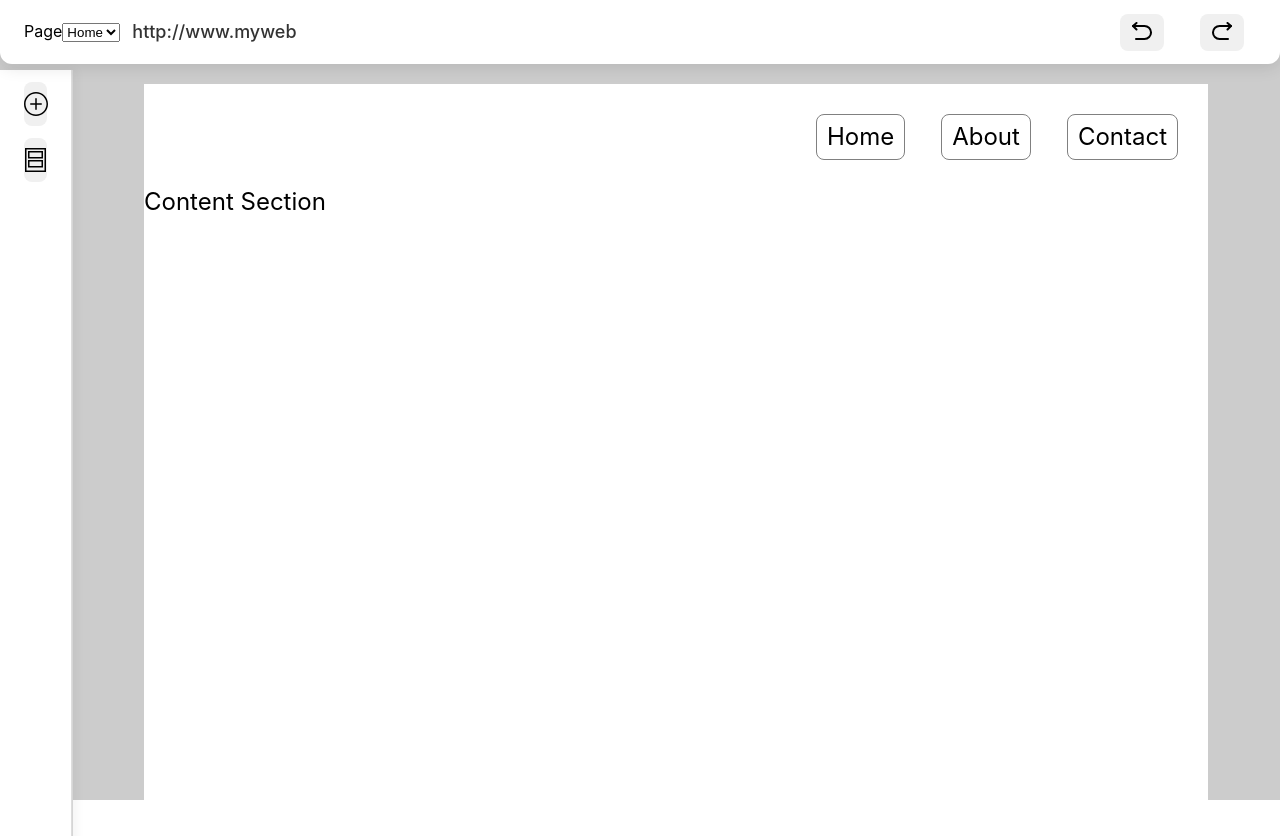
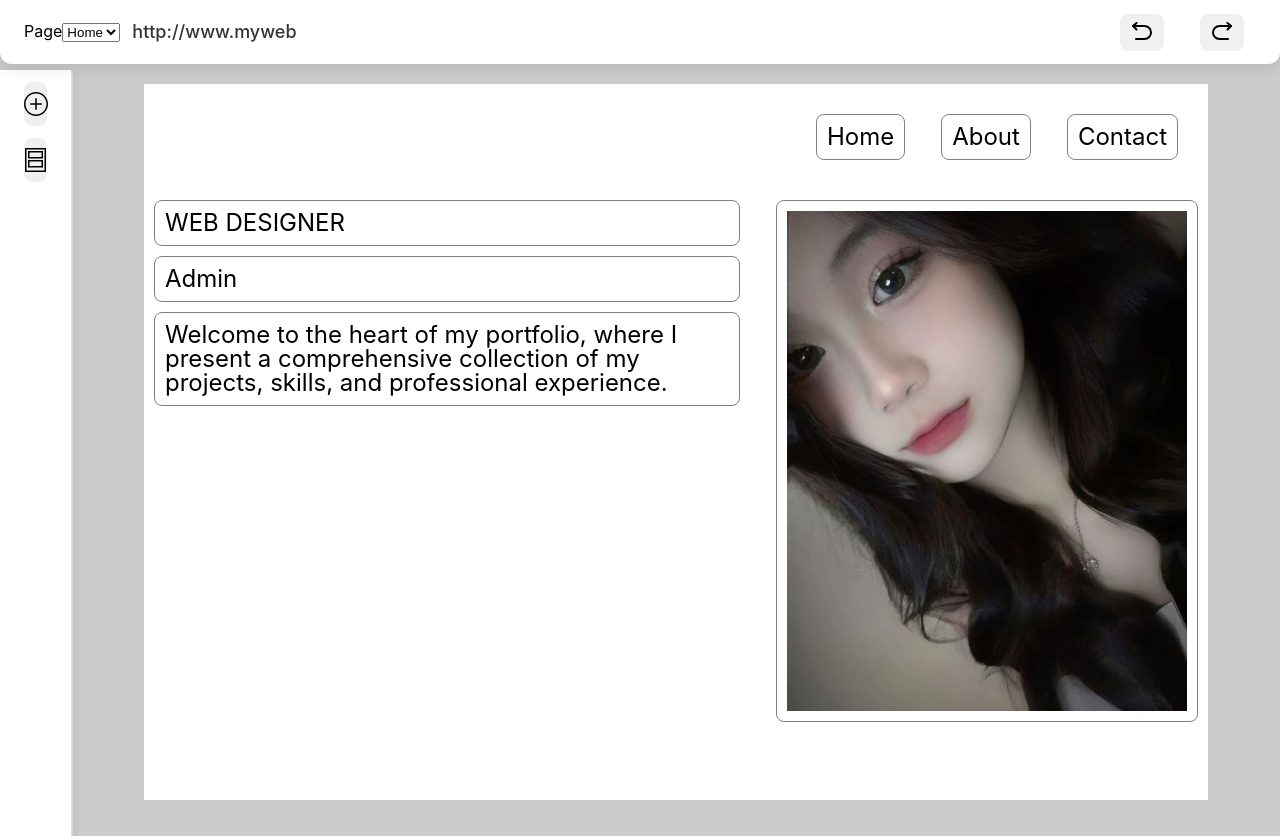
Before and after one commit to ZzzNTKzzZ/Web, a React (Create React App) app: page /editor in a window 1280 px wide. Before the commit the page ends 800 px from the top, so only its background shows below. Built offline with nearby package versions, Linux system fonts and the light colour scheme.

Commit message:
add banner portfolio

```diff
--- a/package.json
+++ b/package.json
@@ -4,10 +4,12 @@
   "private": true,
   "dependencies": {
     "@dnd-kit/core": "^6.3.1",
+    "@dnd-kit/sortable": "^10.0.0",
     "@testing-library/dom": "^10.4.0",
     "@testing-library/jest-dom": "^6.6.3",
     "@testing-library/react": "^16.3.0",
     "@testing-library/user-event": "^13.5.0",
+    "@tiptap/extension-placeholder": "^2.14.0",
     "@tiptap/extension-text-style": "^2.12.0",
     "@tiptap/react": "^2.12.0",
     "@tiptap/starter-kit": "^2.12.0",
--- a/src/Page/EditPortfolio/EditPortfolio.jsx
+++ b/src/Page/EditPortfolio/EditPortfolio.jsx
@@ -33,6 +33,7 @@ export default function EditPortfolio() {
     justifyContent: "right",
   });
 
+  const [styleContentSection, setStyleContentSection] = useState()
   function renderMenu() {
     switch (editMenu) {
       case "navbar-section":
--- a/src/Page/EditPortfolio/EditPortfolio.module.css
+++ b/src/Page/EditPortfolio/EditPortfolio.module.css
@@ -1,3 +1,4 @@
 .editPortfolio {
     background-color: #ccc;
+    padding-bottom: 36px;
 }
--- a/src/components/EditComponent/DraggAble/DraggAble.jsx
+++ b/src/components/EditComponent/DraggAble/DraggAble.jsx
@@ -1,6 +1,5 @@
 import React, { useState } from "react";
 import { useDraggable } from "@dnd-kit/core";
-
 import style from "./DraggAble.module.css";
 
 export default function DraggAble({
@@ -10,11 +9,13 @@ export default function DraggAble({
   activeId,
   setActiveId,
   editStyle,
-  navbarStyle
+  navbarStyle,
+  image,
 }) {
   const [isHover, setIsHover] = useState(false);
   const { attributes, listeners, setNodeRef, transform } = useDraggable({ id });
   const [isEditing, setIsEditing] = useState(false);
+
   const handleClick = (e) => {
     e.stopPropagation();
     setActiveId(id);
@@ -36,7 +37,7 @@ export default function DraggAble({
           : undefined,
         border: activeId === id ? "2px solid blue" : "1px solid gray",
         cursor: "grab",
-        color: isHover ? navbarStyle.hoverColor : "inherit",
+        color: isHover ? navbarStyle?.hoverColor : "inherit",
       }}
       {...listeners}
       {...attributes}
@@ -50,14 +51,18 @@ export default function DraggAble({
           pointerEvents: "auto",
           userSelect: "text",
           cursor: "text",
-          fontFamily: navbarStyle.fontFamily,
-          fontWeight: navbarStyle.typography.fontWeight,
-          fontStyle: navbarStyle.typography.fontStyle,
-          textDecoration: navbarStyle.typography.textDecoration,
+          fontFamily: navbarStyle?.fontFamily,
+          fontWeight: navbarStyle?.typography?.fontWeight,
+          fontStyle: navbarStyle?.typography?.fontStyle,
+          textDecoration: navbarStyle?.typography?.textDecoration,
         }}
         onPointerDown={(e) => e.stopPropagation()}
       >
-        {isEditing && React.isValidElement(children) ? (
+        {image ? (
+          <div className={style.image}>
+            <img src={image} alt="Preview" className={style.imagePreview} />
+          </div>
+        ) : isEditing && React.isValidElement(children) ? (
           React.cloneElement(children, { editable: true })
         ) : (
           <div>{label}</div>
--- a/src/components/EditComponent/DraggAble/DraggAble.module.css
+++ b/src/components/EditComponent/DraggAble/DraggAble.module.css
@@ -5,3 +5,10 @@
     min-width: 20%;
     user-select: "none";
 }
+
+.image img {
+    width: 400px;        /* Fixed size is better for profile pictures */
+    height: 500px;
+    object-fit: cover;   /* Prevent distortion, crop nicely */
+    display: block;
+}
--- a/src/components/EditComponent/TiptapEditor/TiptapEditor.jsx
+++ b/src/components/EditComponent/TiptapEditor/TiptapEditor.jsx
@@ -2,26 +2,36 @@ import { useEffect } from "react";
 import { useEditor, EditorContent } from "@tiptap/react";
 import StarterKit from "@tiptap/starter-kit";
 
-export default function TiptapEditor({ content, onChange, editable }) {
+export default function TiptapEditor({ content, onChange, editable = true, className }) {
+  const fallbackContent = "<p>&nbsp;&nbsp;&nbsp;&nbsp;</p>"; // visible spaces when empty
+  const safeContent = content || fallbackContent;
+
   const editor = useEditor({
     extensions: [StarterKit],
-    content,
+    content: safeContent,
     onUpdate({ editor }) {
-      onChange?.(editor.getText());
+      onChange?.(editor.getHTML()); // send updated HTML back
     },
     editorProps: {
       attributes: {
         spellCheck: "false",
       },
     },
-    editable: editable,
   });
 
   useEffect(() => {
-    if (editor && content !== editor.getText()) {
-      editor.commands.setContent(content, false);
+    if (!editor) return;
+
+    if ((content || fallbackContent) !== editor.getHTML()) {
+      editor.commands.setContent(safeContent, false);
     }
   }, [content, editor]);
 
-  return <EditorContent editor={editor} />;
+  useEffect(() => {
+    if (editor) {
+      editor.setEditable(editable);
+    }
+  }, [editable, editor]);
+
+  return <EditorContent editor={editor} className={className} />;
 }
--- a/src/components/PageCreate/PageCreate.jsx
+++ b/src/components/PageCreate/PageCreate.jsx
@@ -2,6 +2,7 @@ import { useRef, useState, useEffect } from "react";
 import SectionPortfolio from "../Common/SectionPortfolio/SectionPortfolio";
 import NavbarPortfolio from "../componentsPortfolio/NavbarPortfolio/NavbarPortfolio";
 import style from "./PageCreate.module.css";
+import HeroBannerPortfolio from "../componentsPortfolio/HeroBannerPortfolio/HeroBannerPortfolio";
 
 export default function PageCreate({ setEditMenu, setNavbarStyle, navbarStyle }) {
   const sectionRef = useRef(null);
@@ -58,7 +59,7 @@ export default function PageCreate({ setEditMenu, setNavbarStyle, navbarStyle })
           handleDelete={() => handleDelete("content-section")}
         >
           {/* Your content here */}
-          <div>Content Section</div>
+          <HeroBannerPortfolio />
         </SectionPortfolio>
       )}
     </div>
--- /dev/null
+++ b/src/components/componentsPortfolio/HeroBannerPortfolio/HeroBannerPortfolio.jsx
@@ -0,0 +1,163 @@
+import { DndContext } from "@dnd-kit/core";
+import { useRef, useState } from "react";
+import Droppable from "../../EditComponent/Droppable/Droppable";
+import DraggAble from "../../EditComponent/DraggAble/DraggAble";
+import TiptapEditor from "../../EditComponent/TiptapEditor/TiptapEditor";
+
+import style from "./HeroBannerPortfolio.module.css";
+import Image from "../../../assets/Img/DemoUser.jpg";
+
+export default function HeroBannerPortfolio({ herobannerStyle, navbarStyle }) {
+  const bannerRef = useRef();
+
+  const [activeId, setActiveId] = useState(null);
+
+  const [containers, setContainers] = useState([
+    {
+      id: "image",
+      item: "image",
+      image: Image,
+      label: "",
+    },
+    {
+      id: "bannerContent",
+      item: "bannerContent",
+      content: {
+        applyPosition: "WEB DESIGNER",
+        introductions: "Admin",
+        mainContent:
+          "Welcome to the heart of my portfolio, where I present a comprehensive collection of my projects, skills, and professional experience.",
+      },
+      contentOrder: ["applyPosition", "introductions", "mainContent"], // track order
+    },
+  ]);
+
+  const handleUpdateContent = (containerItem, key, newContent) => {
+    setContainers((prev) =>
+      prev.map((c) =>
+        c.item === containerItem
+          ? {
+              ...c,
+              content: {
+                ...c.content,
+                [key]: newContent,
+              },
+            }
+          : c
+      )
+    );
+  };
+
+  const handleUpdateLabel = (itemId, newLabel) => {
+    setContainers((prev) =>
+      prev.map((c) => (c.item === itemId ? { ...c, label: newLabel } : c))
+    );
+  };
+
+  const handleDragStart = (event) => {
+    setActiveId(event.active.id);
+  };
+
+  const handleDragEnd = (event) => {
+    const { active, over } = event;
+    if (!over || active.id === over.id) return;
+
+    const [containerItem, activeKey] = active.id.split("::");
+    const [_, overKey] = over.id.split("::");
+
+    setContainers((prev) =>
+      prev.map((c) => {
+        if (c.item !== containerItem || !c.contentOrder) return c;
+
+        const oldIndex = c.contentOrder.indexOf(activeKey);
+        const newIndex = c.contentOrder.indexOf(overKey);
+        if (oldIndex === -1 || newIndex === -1) return c;
+
+        const updatedOrder = [...c.contentOrder];
+        const [moved] = updatedOrder.splice(oldIndex, 1);
+        updatedOrder.splice(newIndex, 0, moved);
+
+        return { ...c, contentOrder: updatedOrder };
+      })
+    );
+
+    setActiveId(null);
+  };
+
+  return (
+    <DndContext onDragEnd={handleDragEnd} onDragStart={handleDragStart}>
+      <div className={style.containerWrapper} ref={bannerRef}>
+        {/* 👉 Banner Content Group */}
+        <div className={style.contentGroup}>
+          {containers.map((container) => {
+            if (container.item === "bannerContent") {
+              return container.contentOrder.map((key) => (
+                <Droppable
+                  key={`${container.item}::${key}`}
+                  id={`${container.item}::${key}`}
+                  className={style.droppable}
+                >
+                  <DraggAble
+                    id={`${container.item}::${key}`}
+                    label={container.content[key]}
+                    activeId={activeId}
+                    editStyle={container.style}
+                    setActiveId={setActiveId}
+                    className={style.draggable}
+                    navbarStyle={navbarStyle}
+                  >
+                    <TiptapEditor
+                      content={container.content[key]}
+                      onChange={(newContent) =>
+                        handleUpdateContent(container.item, key, newContent)
+                      }
+                      editable={true}
+                      className={style.editorContent}
+                    />
+                  </DraggAble>
+                </Droppable>
+              ));
+            }
+            return null;
+          })}
+        </div>
+
+        {/* 👉 Image Container Group */}
+        <div className={style.imageGroup}>
+          {containers.map((container) => {
+            if (container.item !== "bannerContent") {
+              return (
+                <Droppable
+                  key={container.id}
+                  id={container.id}
+                  className={style.droppable}
+                >
+                  <DraggAble
+                    id={container.item}
+                    label={container.label}
+                    activeId={activeId}
+                    editStyle={container.style}
+                    setActiveId={setActiveId}
+                    className={style.draggable}
+                    navbarStyle={navbarStyle}
+                    image={container?.image}
+                  >
+                    <TiptapEditor
+                      content={container.label}
+                      onChange={(newContent) =>
+                        handleUpdateLabel(container.item, newContent)
+                      }
+                      editable={true}
+                      className={style.editorContent}
+                    />
+                  </DraggAble>
+                </Droppable>
+              );
+            }
+            return null;
+          })}
+        </div>
+      </div>
+    </DndContext>
+  );
+}
--- /dev/null
+++ b/src/components/componentsPortfolio/HeroBannerPortfolio/HeroBannerPortfolio.module.css
@@ -0,0 +1,14 @@
+.containerWrapper {
+  display: flex;
+  flex-direction: row;
+  gap: 1rem; /* Optional spacing between containers */
+  width: 100%;
+  height: 100%;
+}
+
+.droppable {
+  flex: 1 1 0%;
+  border: 1px dashed #ccc;
+  padding: 1rem;
+  min-height: 200px; /* Optional */
+}
--- a/src/components/componentsPortfolio/NavbarPortfolio/NavbarPortfolio.jsx
+++ b/src/components/componentsPortfolio/NavbarPortfolio/NavbarPortfolio.jsx
@@ -100,7 +100,7 @@ export default function NavbarPortfolio({ onCreate, navbarStyle }) {
     <div
       className={style.containerWrapper}
       ref={navbarRef}
-      style={{ ...navbarStyle, position: "relative" }}
+      style={{ ...navbarStyle }}
     >
       <DndContext onDragEnd={handleDragEnd} onDragStart={handleDragStart}>
         {containers.map((container) => (
@@ -116,7 +116,7 @@ export default function NavbarPortfolio({ onCreate, navbarStyle }) {
               editStyle={container.style}
               setActiveId={setActiveId}
               className={style.draggable}
-              navbarStyle={navbarStyle}
+              hoverColor={navbarStyle.hoverColor}
             >
               <TiptapEditor
                 content={container.label}
```
Also changed, not shown: src/assets/Img/DemoUser.jpg (added), 1 other file (tests, documents, lock files or other folders).
